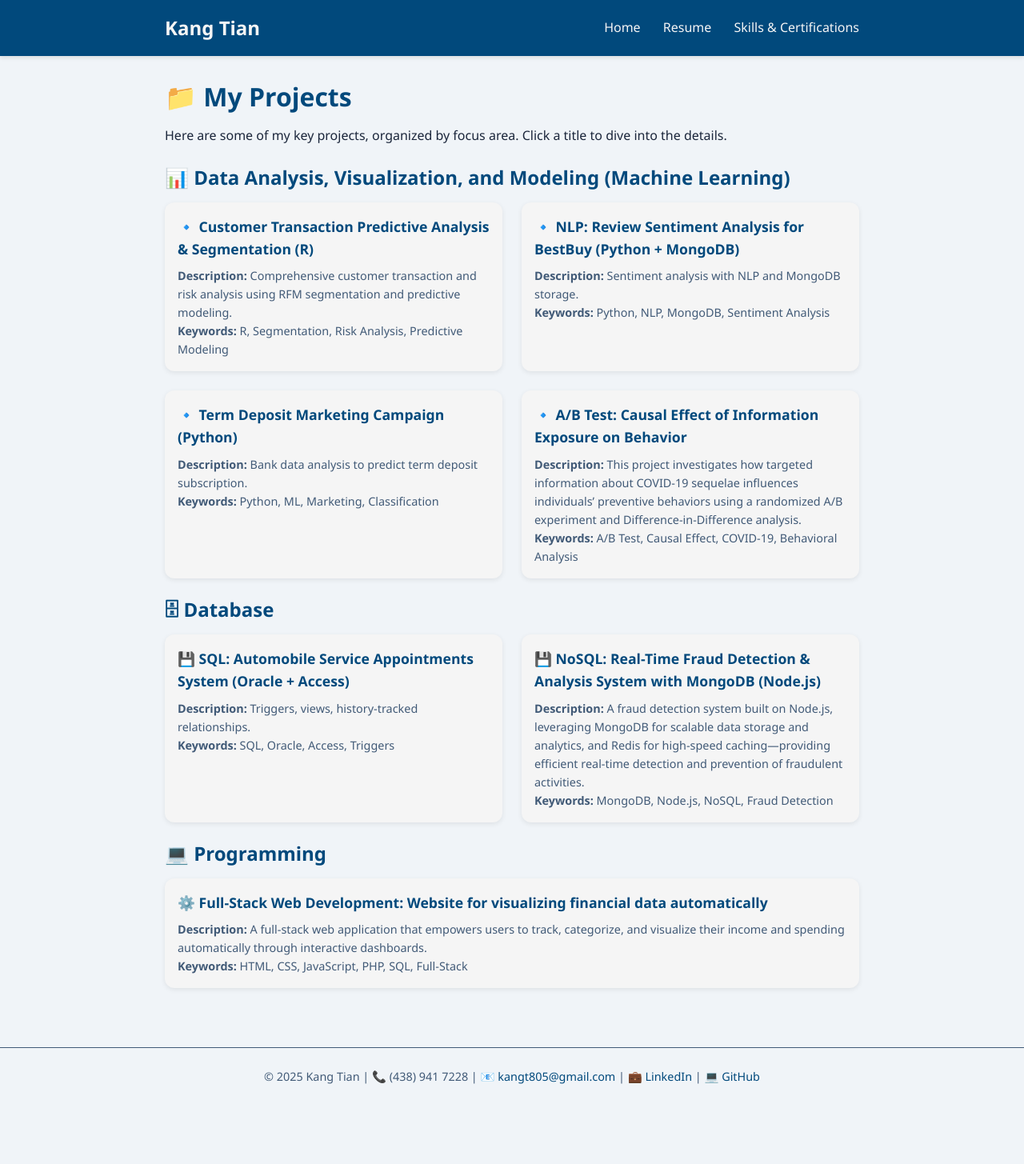
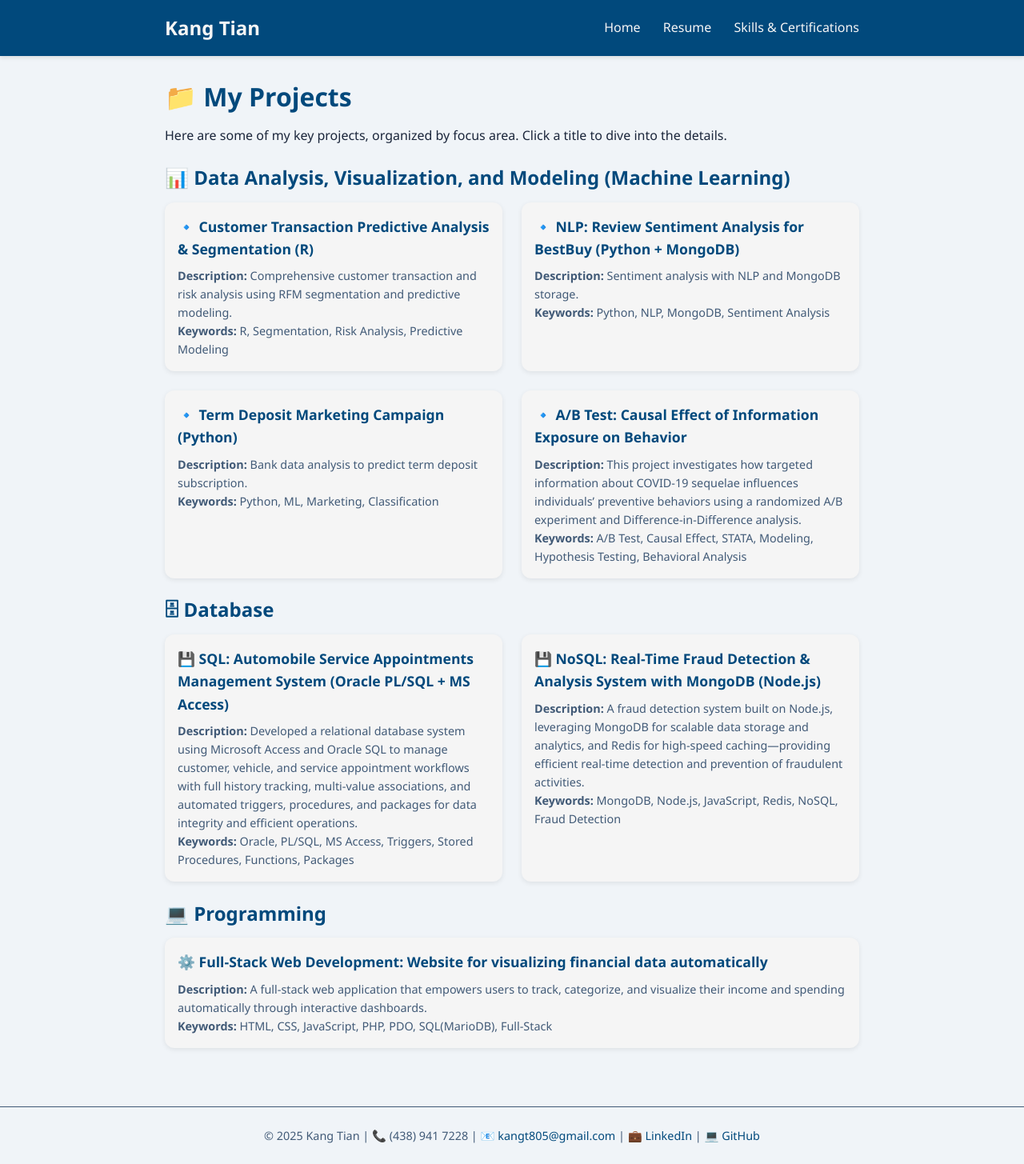
Before and after one commit to kang-tian/kang-tian.github.io, a Jekyll site: the page built from index.md, in a window 1280 px wide. Shown: the whole page at 80% size. Built offline with Jekyll 4.4.1, drawn with Linux system fonts in a browser that asks for light colours; before the commit the page ends 1381 px from its top, so only the background shows below that.

Commit message:
Update projects.yml

```diff
--- a/_data/projects.yml
+++ b/_data/projects.yml
@@ -7,7 +7,7 @@ data_analysis_ml:
   - name: "NLP: Review Sentiment Analysis for BestBuy (Python + MongoDB)"
     url: "/projects/NLP-Sentiment-Analysis-Bestbuy-Reviews/"
     description: "Sentiment analysis with NLP and MongoDB storage."
-    keywords: ["Python", "NLP", "MongoDB", "Sentiment Analysis"]
+    keywords: ["Python", "NLP", "MongoDB", "Sentiment Analysis", ]
 
   - name: "Term Deposit Marketing Campaign (Python)"
     url: "/projects/term-deposit-marketing/"
@@ -17,21 +17,23 @@ data_analysis_ml:
   - name: "A/B Test: Causal Effect of Information Exposure on Behavior"
     url: "/projects/AB_Test_CausalEffect_COVID_Info_on_Behavior/"
     description: "This project investigates how targeted information about COVID-19 sequelae influences individuals’ preventive behaviors using a randomized A/B experiment and Difference-in-Difference analysis."
-    keywords: ["A/B Test", "Causal Effect", "COVID-19", "Behavioral Analysis"]
+    keywords: ["A/B Test", "Causal Effect", "STATA", "Modeling", "Hypothesis Testing", "Behavioral Analysis"]
 
 database:
-  - name: "SQL: Automobile Service Appointments System (Oracle + Access)"
-    url: "https://github.com/kang-tian/service-appointments"
-    description: "Triggers, views, history-tracked relationships."
-    keywords: ["SQL", "Oracle", "Access", "Triggers"]
+  - name: "SQL: Automobile Service Appointments Management System (Oracle PL/SQL + MS Access)"
+    url: "/projects/Automobile-Service-Appointment-Management-System/"
+    description: "Developed a relational database system using Microsoft Access and Oracle SQL to manage customer, vehicle, and service appointment workflows with
+    full history tracking, multi-value associations, and automated triggers, procedures, and packages for data integrity and efficient operations."
+    keywords: ["Oracle", "PL/SQL", " MS Access", "Triggers", "Stored Procedures", "Functions", "Packages"]
 
   - name: "NoSQL: Real-Time Fraud Detection & Analysis System with MongoDB (Node.js)"
     url: "/projects/NoSQL-MongoDB-Fraud-Detection-System/"
-    description: "A fraud detection system built on Node.js, leveraging MongoDB for scalable data storage and analytics, and Redis for high-speed caching—providing efficient real-time detection and prevention of fraudulent activities."
-    keywords: ["MongoDB", "Node.js", "NoSQL", "Fraud Detection"]
+    description: "A fraud detection system built on Node.js, leveraging MongoDB for scalable data storage and analytics, and Redis for high-speed caching—providing
+    efficient real-time detection and prevention of fraudulent activities."
+    keywords: ["MongoDB", "Node.js", "JavaScript", "Redis", "NoSQL", "Fraud Detection"]
 
 programming:
   - name: "Full-Stack Web Development: Website for visualizing financial data automatically"
     url: "/projects/Full-Stack-Interactive-Web-Application-for-Finance-Visualization/"
     description: "A full-stack web application that empowers users to track, categorize, and visualize their income and spending automatically through interactive dashboards."
-    keywords: ["HTML", "CSS", "JavaScript", "PHP", "SQL", "Full-Stack"]
+    keywords: ["HTML", "CSS", "JavaScript", "PHP", "PDO", "SQL(MarioDB)", "Full-Stack"]
```
